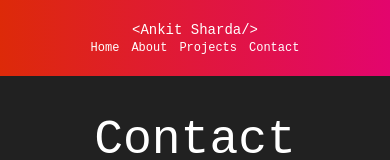
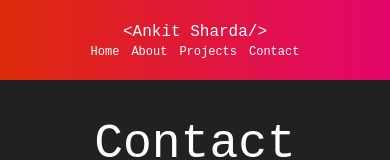
Before and after one commit to AnkitSHarda28/my_portfolio, a Next.js app: page /Contact in a window 390 px wide. Shown: the top 160 px of the page. Built offline with nearby package versions, Linux system fonts and the light colour scheme.

Commit message:
completed

```diff
--- a/Components/Navbar.js
+++ b/Components/Navbar.js
@@ -4,7 +4,7 @@ export default function Navbar() {
   return (
     <>
       <div className="flex sm:flex-col xxs:flex-col justify-between items-center text-white p-5 bg-gradient-to-r from-left to-right">
-        <div className="lg:text-4xl sm:text-3xl xxs:text-sm">
+        <div className="lg:text-4xl ">
           <Link href="/">&lt;Ankit Sharda/&gt;</Link>
         </div>
         <div className="lg:space-x-10 sm:space-x-10 xxs:text-xs xxs:space-x-3 lg:text-3xl sm:text-3xl flex ">
```
